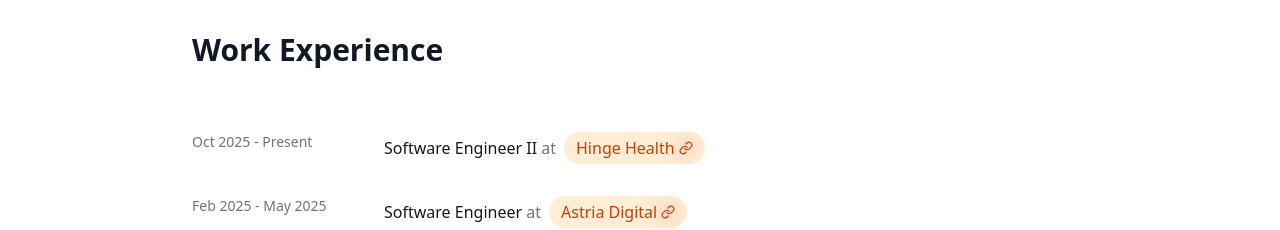
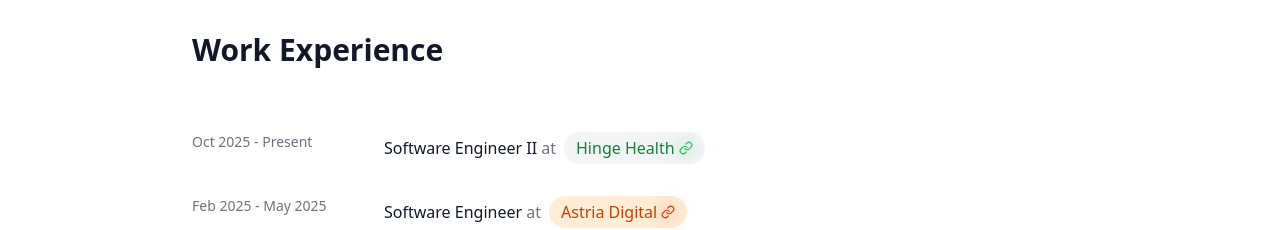
Before and after one commit to ShubhamK-2907/shubhamk-portfolio, a React (Vite) app: page / in a window 1280 px wide. Shown: the part 2020-2250 px from the top of the page. Built offline with nearby package versions, Linux system fonts and the light colour scheme.

Commit message:
CHanged icon colour

```diff
--- a/src/components/WorkExperience.tsx
+++ b/src/components/WorkExperience.tsx
@@ -6,8 +6,8 @@
       period: "Oct 2025 - Present",
       role: "Software Engineer II",
       company: "Hinge Health",
-      companyColor: "bg-orange-100 text-orange-700",
-      iconColor: "text-orange-700",
+      companyColor: "bg-gray-100 text-green-700",
+      iconColor: "text-green-500",
       companyURL: "https://www.hingehealth.com"
     },
     {
```
